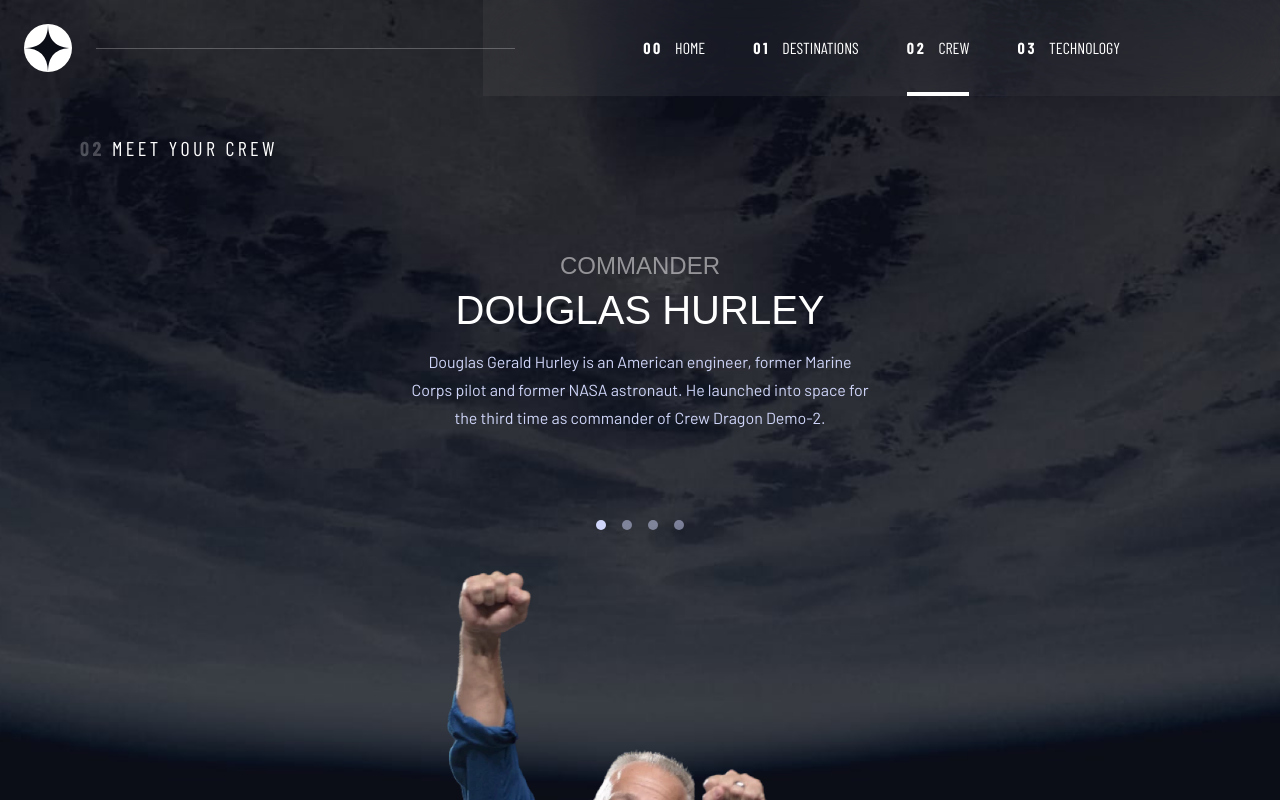
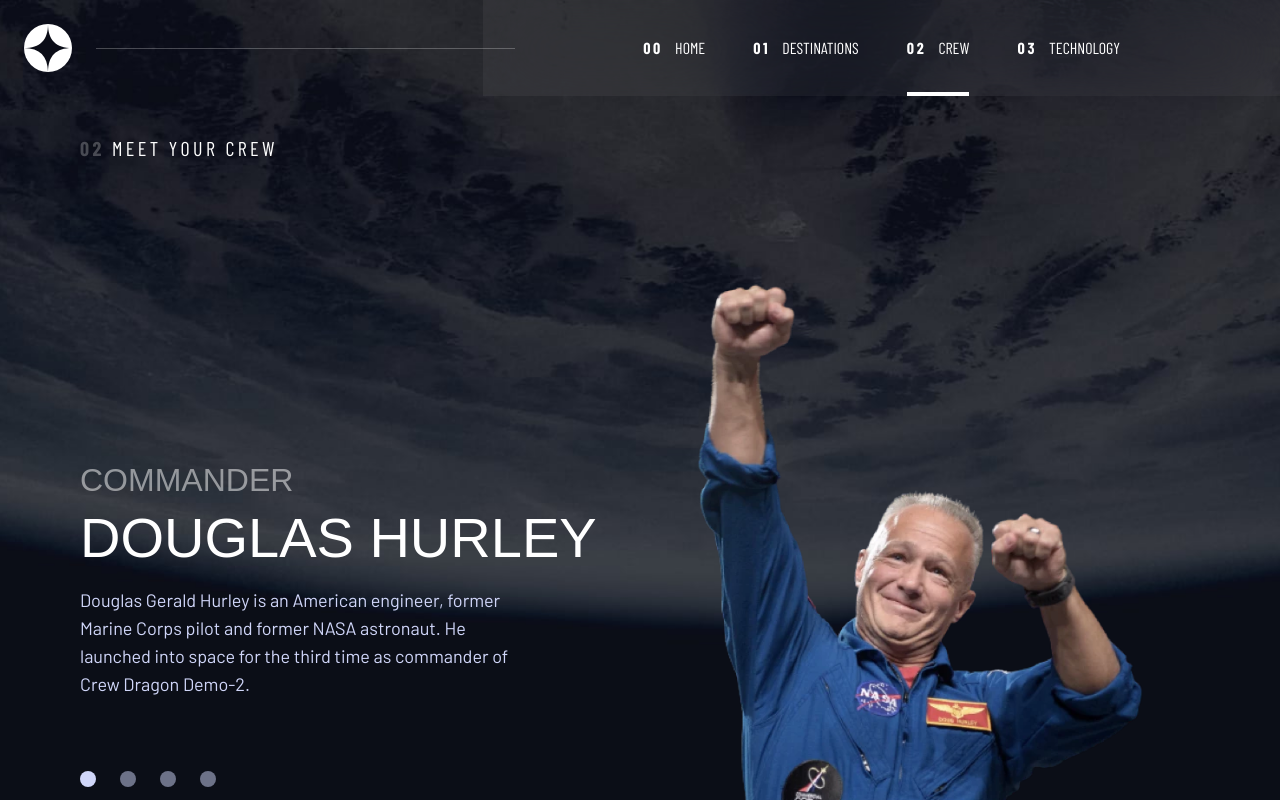
Before and after one commit to lolelu/space_tourism, a Next.js app: page /crew in a window 1280 px wide. Shown: the top 800 px of the page. Built offline with nearby package versions, Linux system fonts and the light colour scheme; a web font is replaced by a local one.

Commit message:
I'm done

```diff
--- a/components/Crew/crewData.tsx
+++ b/components/Crew/crewData.tsx
@@ -5,14 +5,22 @@
     <div
       className={`${
         isActive ? 'visible' : 'invisible'
-      } col-start-1 row-start-3 flex max-w-[20rem] flex-col items-center justify-start   justify-self-center text-center md:row-start-1 md:max-w-[28.625rem]  `}>
-      <p className={'mb-2 font-serif text-base uppercase text-tertiary text-opacity-50 md:text-2xl/[1.75rem]'}>
+      } col-start-1 row-start-3 flex max-w-[20rem] flex-col items-center justify-start justify-self-center  text-center md:row-start-1 md:max-w-[28.625rem] lg:col-start-1 lg:row-span-1 lg:row-start-1 lg:max-w-none lg:items-start lg:justify-end lg:justify-self-stretch lg:text-start `}>
+      <p
+        className={
+          'mb-2 font-serif text-base uppercase text-tertiary text-opacity-50 md:text-2xl/[1.75rem] lg:text-[2rem]/[2.25rem]'
+        }>
         {crewMember.role}
       </p>
-      <h4 className={'mb-4 font-serif text-2xl/[1.75rem] uppercase text-tertiary md:text-[2.5rem]/[2.75rem]'}>
+      <h4
+        className={
+          'mb-4 font-serif text-2xl/[1.75rem] uppercase text-tertiary md:text-[2.5rem]/[2.75rem] lg:text-[3.5rem]/[4rem]'
+        }>
         {crewMember.name}
       </h4>
-      <p className={'text-[.9375rem]/[1.5625rem] text-secondary md:text-base/[1.75rem]'}>{crewMember.bio}</p>
+      <p className={'max-w-[27.75rem] text-[.9375rem]/[1.5625rem] text-secondary md:text-base/[1.75rem] lg:text-lg'}>
+        {crewMember.bio}
+      </p>
     </div>
   )
 }
--- a/components/Crew/crewImage.tsx
+++ b/components/Crew/crewImage.tsx
@@ -6,13 +6,13 @@
     <div
       className={`${
         isActive ? 'visible' : 'invisible'
-      } col-start-1 row-start-1 flex  flex-col items-center justify-end justify-self-stretch md:row-start-3 md:translate-y-6 md:transform lg:translate-y-6`}>
+      } col-start-1 row-start-1 flex  flex-col items-center justify-end justify-self-stretch md:row-start-3 md:translate-y-6 md:transform lg:col-start-2 lg:row-span-2 lg:row-start-1 lg:translate-y-8`}>
       <Image
         src={crewMember.images.webp}
         alt={crewMember.name}
         width={800}
         height={800}
-        className={'h-[13.75rem] object-contain md:h-[33rem]'}
+        className={'h-[13.75rem] object-contain md:h-[33rem] lg:h-auto lg:max-h-[38rem]'}
       />
 
       <hr className={' w-full  border-tertiary border-opacity-50 md:hidden'} />
--- a/pages/crew/index.tsx
+++ b/pages/crew/index.tsx
@@ -16,7 +16,8 @@
       tabletBackground={TabletBackground}
       mobileBackground={MobileBackground}>
       <PageTitle pageNumber={'02'} pageTitle={'meet your crew'} />
-      <div className={'mx-auto grid max-w-xs grid-cols-1 gap-4  md:max-w-[36rem] lg:max-w-none '}>
+      <div
+        className={'mx-auto grid max-w-xs grid-cols-1 gap-4  md:max-w-[36rem]  lg:max-w-none lg:grid-cols-2 lg:gap-0'}>
         {crew.map(crewMember => (
           <CrewImage
             crewMember={crewMember}
@@ -26,11 +27,14 @@
         ))}
 
         {/*  Crew selector*/}
-        <div className={'flex flex-row items-center justify-center gap-4'}>
+        <div
+          className={
+            'flex flex-row items-center justify-center gap-4 lg:col-start-1 lg:row-span-1 lg:row-start-2 lg:justify-start lg:gap-6 '
+          }>
           {crew.map(crewMember => (
             <button
-              className={`h-2.5 w-2.5 rounded-full bg-secondary ${
-                activeCrewMember.name === crewMember.name ? 'opacity-100' : 'opacity-50'
+              className={`h-2.5 w-2.5 rounded-full bg-secondary lg:h-4 lg:w-4  ${
+                activeCrewMember.name === crewMember.name ? 'opacity-100' : 'opacity-50 hover:opacity-75'
               }`}
               key={crewMember.name}
               onClick={() => setActiveCrewMember(crewMember)}></button>
```
